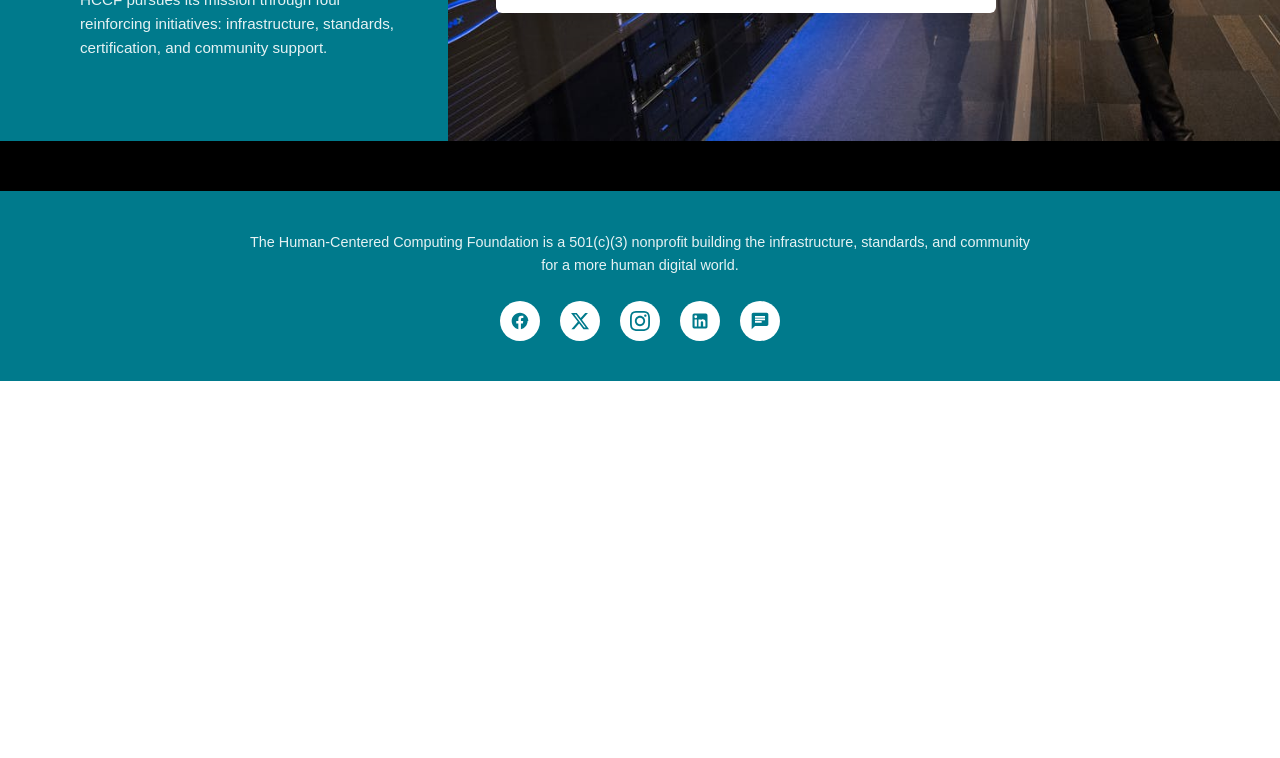
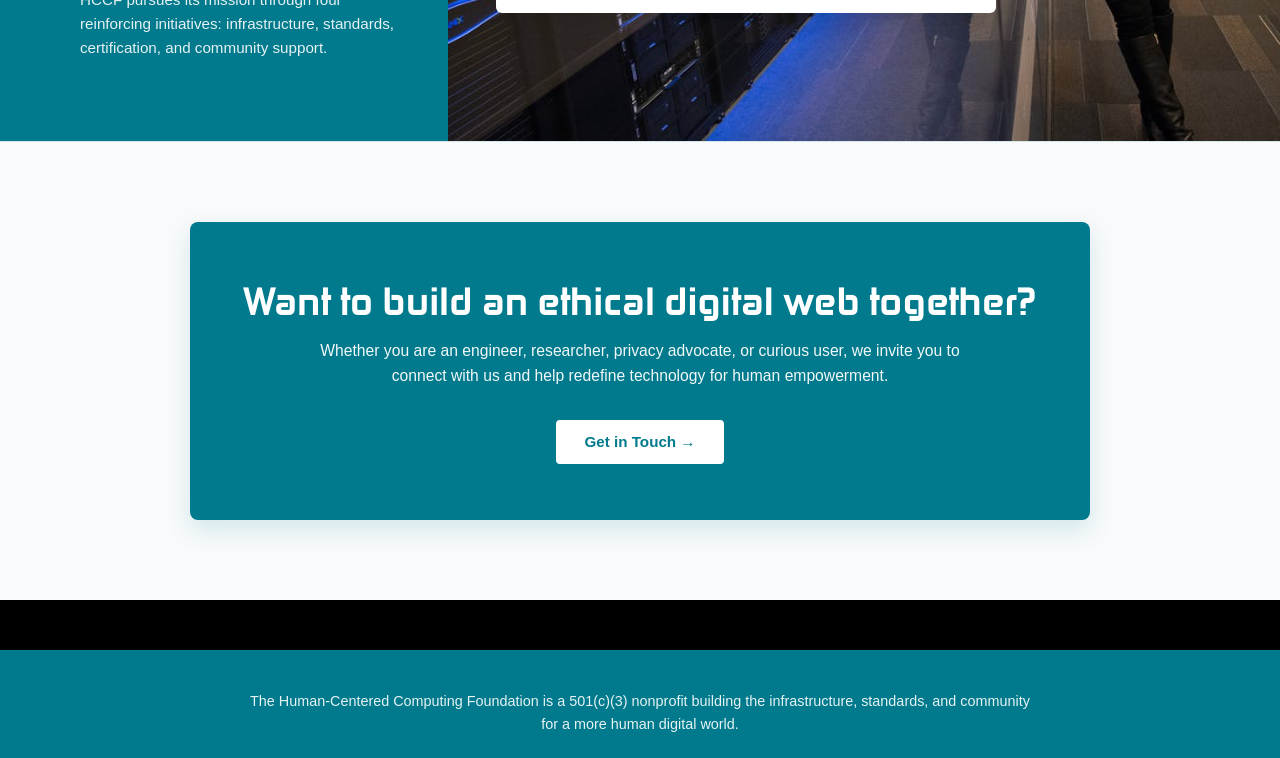
Before and after one commit to humancenteredcomputingfoundation/hccf.io, a React (Vite) app: page /#/ in a window 1280 px wide. Shown: the part 1869-2627 px from the top of the page. Before the commit the page ends 2250 px from the top, so only its background shows below. Built offline with nearby package versions, Linux system fonts and the light colour scheme.

Commit message:
Add call-to-action sections to Mission, About, and Home pages

```diff
--- a/src/index.css
+++ b/src/index.css
@@ -827,16 +827,16 @@ main {
   display: flex;
   max-width: 1280px;
   margin: 0 auto;
-  align-items: stretch;
+  align-items: flex-start;
 }
 
 .initiative-left {
   flex: 0 0 35%;
   background-color: var(--primary-color);
-  padding: 4rem 3rem;
+  padding: 1rem 2rem;
   display: flex;
   flex-direction: column;
-  justify-content: flex-start;
+  justify-content: center;
   color: var(--white);
   border-radius: 6px 0 0 6px;
 }
@@ -2238,3 +2238,85 @@ a.gi-detail-value:hover {
     align-items: flex-start;
   }
 }
+
+/* ================= 14. PAGE CTA SECTION STYLES ================= */
+.page-cta-section {
+  padding: 5rem 0;
+  background-color: var(--bg-light);
+  border-top: 1px solid var(--border-light);
+}
+
+.cta-card {
+  background-color: var(--primary-color);
+  color: var(--white);
+  padding: 3.5rem 3rem;
+  border-radius: 8px;
+  text-align: center;
+  box-shadow: 0 10px 25px rgba(0, 122, 140, 0.15);
+  max-width: 900px;
+  margin: 0 auto;
+}
+
+.cta-title {
+  font-family: 'Zekton', sans-serif;
+  font-size: 2.2rem;
+  line-height: 1.25;
+  font-weight: 700;
+  margin-bottom: 1rem;
+  color: var(--white);
+}
+
+.cta-description {
+  font-family: 'Futura', sans-serif;
+  font-size: 0.98rem;
+  line-height: 1.6;
+  color: var(--white);
+  opacity: 0.95;
+  font-weight: 300;
+  max-width: 650px;
+  margin: 0 auto 2rem auto;
+}
+
+.cta-btn {
+  display: inline-block;
+  background-color: var(--white);
+  color: var(--primary-color);
+  border: none;
+  padding: 0.85rem 1.8rem;
+  font-family: 'Futura', sans-serif;
+  font-size: 0.95rem;
+  font-weight: 700;
+  border-radius: 4px;
+  cursor: pointer;
+  text-decoration: none;
+  transition: all 0.2s ease;
+}
+
+.cta-btn:hover {
+  background-color: var(--primary-light);
+  color: var(--white);
+  transform: translateY(-2px);
+}
+
+.cta-btn-link {
+  line-height: normal;
+}
+
+/* Mobile Responsiveness for CTA */
+@media (max-width: 900px) {
+  .page-cta-section {
+    padding: 3.5rem 0;
+  }
+
+  .cta-card {
+    padding: 2.25rem 1.5rem;
+  }
+
+  .cta-title {
+    font-size: 1.8rem;
+  }
+
+  .cta-description {
+    font-size: 0.9rem;
+  }
+}
--- a/src/pages/AboutPage.tsx
+++ b/src/pages/AboutPage.tsx
@@ -1,4 +1,5 @@
 import React, { useState } from 'react';
+import { useNavigate } from 'react-router-dom';
 import '../index.css';
 import nonprofitImg from '../assets/notprofit.jpg';
 import rileyImg from '../assets/riley.jpg';
@@ -7,6 +8,7 @@ import letter501Img from '../assets/501letter.png';
 
 const AboutPage: React.FC = () => {
   const [openAccordion, setOpenAccordion] = useState<number | null>(0);
+  const navigate = useNavigate();
 
   const toggleAccordion = (index: number) => {
     setOpenAccordion(openAccordion === index ? null : index);
@@ -60,7 +62,7 @@ const AboutPage: React.FC = () => {
                   <div className="about-accordion-body-inner">
                     <div className="about-accordion-body">
                       <p>
-                        The Human-Centered Computing Foundation was created to address a critical deficit in the modern technology landscape. The prevailing economic models of the digital age — surveillance capitalism and entrapping SaaS platforms — prioritize corporate shareholder value over the fundamental needs, privacy, and autonomy of the individual.
+                        The Human-Centered Computing Foundation was created to address a critical deficit in the modern technology landscape. The prevailing economic models of the digital age surveillance capitalism and entrapping SaaS platforms prioritize corporate shareholder value over the fundamental needs, privacy, and autonomy of the individual.
                       </p>
                       <p style={{ marginTop: '1rem' }}>
                         These models capture the value that users create and provide, and rather than redirecting it back to the user, they extract it solely for corporate benefit. HCCF exists to recalibrate this balance.
@@ -177,6 +179,21 @@ const AboutPage: React.FC = () => {
           </div>
         </div>
       </section>
+
+      {/* 5. CALL TO ACTION SECTION */}
+      <section className="page-cta-section">
+        <div className="section-container">
+          <div className="cta-card">
+            <h2 className="cta-title">Join Our Organization's Vision</h2>
+            <p className="cta-description">
+              We operate transparently and welcome passionate collaborators, organizational partners, and community members who believe tech should serve humanity first.
+            </p>
+            <button className="cta-btn" onClick={() => navigate('/get-involved')}>
+              Get Involved &rarr;
+            </button>
+          </div>
+        </div>
+      </section>
     </div>
   );
 };
--- a/src/pages/HomePage.tsx
+++ b/src/pages/HomePage.tsx
@@ -49,7 +49,6 @@ const HomePage: React.FC = () => {
             className="hero-carousel-track"
             style={{ transform: `translateX(-${currentSlide * 100}%)` }}
           >
-
             {/* HERO CARD 2: gTLD Submission Milestone */}
             <div className="hero-slide">
               <div className="hero-content-wrapper">
@@ -108,11 +107,8 @@ const HomePage: React.FC = () => {
                 </div>
               </div>
             </div>
-
-          </div>
           </div>
 
-        {/* Carousel Indicators */}
           <div className="hero-carousel-dots">
             <button
               className={`dot ${currentSlide === 0 ? 'active' : ''}`}
@@ -124,6 +120,7 @@ const HomePage: React.FC = () => {
               onClick={() => setCurrentSlide(1)}
               aria-label="Slide 2"
             />
+          </div>
         </div>
       </section>
 
@@ -161,7 +158,7 @@ const HomePage: React.FC = () => {
               <div className={`accordion-body-wrapper ${openAccordion === 1 ? 'is-open' : ''}`}>
                 <div className="accordion-body-inner">
                   <div className="accordion-body">
-                    Proprietary walled-gardens prevent interoperability, trapping user data behind artificial barriers and forcing ongoing financial subscription fees without true data ownership.
+                    Subscription-based software platforms are designed for retention through complexity and data captivity, which makes switching costs deliberately high. Convenience comes at the cost of freedom.
                   </div>
                 </div>
               </div>
@@ -199,6 +196,21 @@ const HomePage: React.FC = () => {
           </div>
         </div>
       </section>
+
+      {/* 4. CALL TO ACTION SECTION */}
+      <section className="page-cta-section">
+        <div className="section-container">
+          <div className="cta-card">
+            <h2 className="cta-title">Want to build an ethical digital web together?</h2>
+            <p className="cta-description">
+              Whether you are an engineer, researcher, privacy advocate, or curious user, we invite you to connect with us and help redefine technology for human empowerment.
+            </p>
+            <button className="cta-btn" onClick={() => navigate('/get-involved')}>
+              Get in Touch &rarr;
+            </button>
+          </div>
+        </div>
+      </section>
     </div>
   );
 };
--- a/src/pages/WhatWeBuildPage.tsx
+++ b/src/pages/WhatWeBuildPage.tsx
@@ -1,9 +1,11 @@
 import React from 'react';
 import '../index.css';
 import letterImg from '../assets/letter.png';
-import { Link } from 'react-router-dom';
+import { Link, useNavigate } from 'react-router-dom';
 
 const WhatWeBuildPage: React.FC = () => {
+  const navigate = useNavigate();
+
   return (
     <div className="what-we-build-page">
       {/* 1. HERO SECTION */}
@@ -15,7 +17,7 @@ const WhatWeBuildPage: React.FC = () => {
             ecosystem for ethical technology
           </h1>
           <p className="build-hero-text">
-            Each of our four initiatives reinforces the others creating infrastructure, defining standards, recognizing compliance, and directing resources toward the social sector.
+            Each of our four initiatives reinforces the others — creating infrastructure, defining standards, recognizing compliance, and directing resources toward the social sector.
           </p>
         </div>
       </section>
@@ -32,7 +34,7 @@ const WhatWeBuildPage: React.FC = () => {
               (gTLD)
             </h2>
             <p className="initiative-description">
-              The cornerstone of our efforts is a new generic Top-Level Domain, a digital namespace dedicated exclusively to human-centered technologies. Unlike conventional gTLDs, ours is architected around intentional constraints that foster a healthier online environment.
+              The cornerstone of our efforts is a new generic Top-Level Domain, a digital namespace dedicated exclusively to human-centered technologies. Unlike conventional gTLDs, ours is architected around intentional constraints that foster a healthier online environment. Enforcing equitable rules such as one-domain-per-account prevents speculation and abuse, preserving the namespace as a public good that empowers individual identity and autonomy online.
             </p>
           </div>
 
@@ -41,10 +43,10 @@ const WhatWeBuildPage: React.FC = () => {
             <div className="status-card">
               <h3 className="status-title">Current Status</h3>
               <p className="status-text">
-  We are one of the 56 approved organizations for ICANN's Applicant Support Program (ASP) in April 2026. Our application for .self in the gTLD 2026 round was submitted on 12 August 2026. We are now waiting for the review day expected for October 2026.{' '}
-  <Link to="/gtld-journey">Click here to learn more about our gTLD application journey.</Link>
-</p>
-<p className="status-text">See below our ASP approval letter.</p>
+                We are one of the 56 approved organizations for ICANN's Applicant Support Program (ASP) in April 2026. Our application for .self in the gTLD 2026 round was submitted on 12 August 2026. We are now waiting for the review day expected for October 2026.{' '}
+                <Link to="/gtld-journey">Click here to learn more about our gTLD application journey.</Link>
+              </p>
+              <p className="status-text">See below our ASP approval letter.</p>
               <div className="letter-container">
                 <img
                   src={letterImg}
@@ -56,6 +58,99 @@ const WhatWeBuildPage: React.FC = () => {
           </div>
         </div>
       </section>
+
+      {/* 3. INITIATIVE 02 SECTION */}
+      <section className="initiative-section">
+        <div className="initiative-container">
+          <div className="initiative-left">
+            <span className="initiative-tag">INITIATIVE 02: UPCOMING</span>
+            <h2 className="initiative-title">
+              Open Technical <br />
+              Standards for <br />
+              Ethical Tech
+            </h2>
+            <p className="initiative-description">
+              We develop, publish, and maintain an open set of technical standards engineered to define what human-centered technology truly looks like. By establishing clear benchmarks for user privacy, data sovereignty, and personal autonomy, we provide developers and organizations with the blueprint needed to build software that respects human dignity by default.
+            </p>
+          </div>
+
+          <div className="initiative-right">
+            <div className="status-card">
+              <h3 className="status-title">Scope & Objectives</h3>
+              <p className="status-text">
+                Current standards frameworks prioritize interoperability and performance over human well-being. Our open technical specifications shift the industry standard by defining strict architectural requirements around local data ownership, transparent protocols, and non-extractive interaction patterns.
+              </p>
+            </div>
+          </div>
+        </div>
+      </section>
+
+      {/* 4. INITIATIVE 03 SECTION */}
+      <section className="initiative-section">
+        <div className="initiative-container">
+          <div className="initiative-left">
+            <span className="initiative-tag">INITIATIVE 03: UPCOMING</span>
+            <h2 className="initiative-title">
+              Human-Centered <br />
+              Product <br />
+              Certification
+            </h2>
+            <p className="initiative-description">
+              Leveraging peer-reviewed scientific research detailing the psychological and physical impacts of technology on human well-being, we establish rigorous compliance standards. Products meeting these criteria earn the Human-Centered Product Certification — giving users verifiable assurance that a product delivers tangible, beneficial outcomes without predatory or addictive patterns.
+            </p>
+          </div>
+
+          <div className="initiative-right">
+            <div className="status-card">
+              <h3 className="status-title">Evidence-Based Compliance</h3>
+              <p className="status-text">
+                Rather than relying on self-policed privacy policies, our certification audits products against empirical health and behavioral metrics. Certified products signal clear trust to users seeking software that honors their time, attention, and mental health.
+              </p>
+            </div>
+          </div>
+        </div>
+      </section>
+
+      {/* 5. INITIATIVE 04 SECTION */}
+      <section className="initiative-section">
+        <div className="initiative-container">
+          <div className="initiative-left">
+            <span className="initiative-tag">INITIATIVE 04: UPCOMING</span>
+            <h2 className="initiative-title">
+              Empowering <br />
+              the Nonprofit <br />
+              Sector
+            </h2>
+            <p className="initiative-description">
+              Mission-driven organizations often struggle with prohibitive licensing costs and privacy-compromising software. We bridge this technology gap by providing certified, human-centered technology solutions and digital infrastructure directly to nonprofits and community groups at minimal or no cost.
+            </p>
+          </div>
+
+          <div className="initiative-right">
+            <div className="status-card">
+              <h3 className="status-title">Direct Social Impact</h3>
+              <p className="status-text">
+                By equipping the social sector with tools built specifically for human scale, we amplify the reach and efficacy of mission-aligned organizations worldwide — ensuring that ethical digital infrastructure serves as a public good for those who need it most.
+              </p>
+            </div>
+          </div>
+        </div>
+      </section>
+
+      {/* 6. CALL TO ACTION SECTION */}
+      <section className="page-cta-section">
+        <div className="section-container">
+          <div className="cta-card">
+            <h2 className="cta-title">Follow Our ICANN Evaluation Progress</h2>
+            <p className="cta-description">
+              Track key milestones, read our submitted applications, and stay informed on our roadmap toward launching a human-first TLD infrastructure.
+            </p>
+            <button className="cta-btn" onClick={() => navigate('/gtld-journey')}>
+              Explore Our gTLD Journey &rarr;
+            </button>
+          </div>
+        </div>
+      </section>
     </div>
   );
 };
```
Also changed, not shown: src/pages/MissionPage.tsx (+20 -0 lines). Lines whose indentation alone changed are shown as unchanged.
